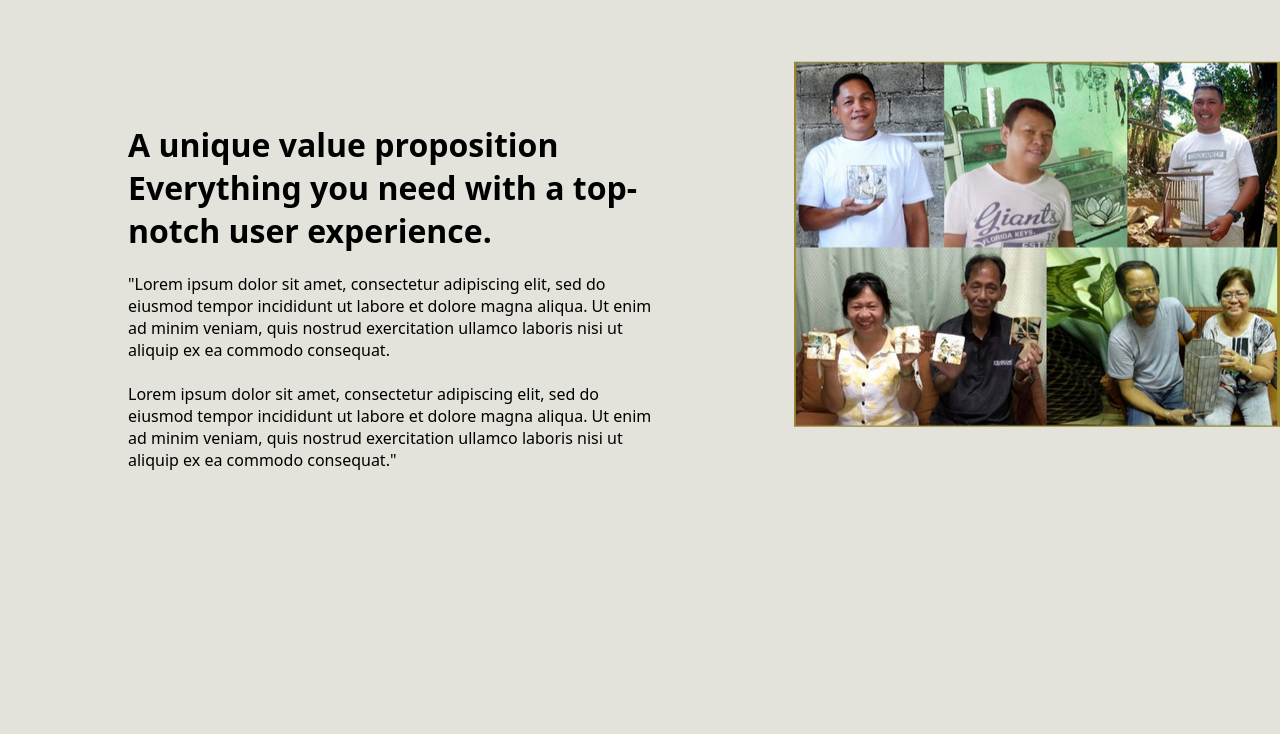
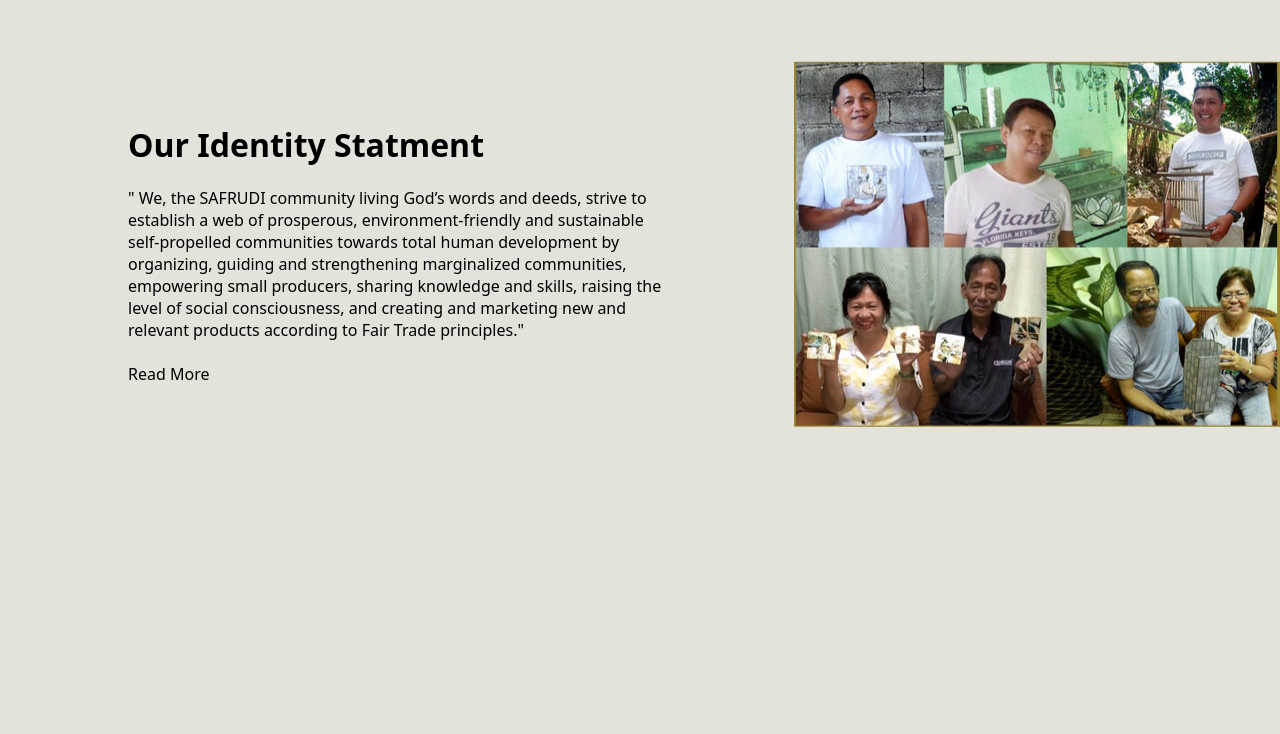
Before and after one commit to jamesmaranion/PROJMGT-Draft-Prototype, a website: page dist/index.html in a window 1280 px wide. Shown: the part 2820-3554 px from the top of the page. Drawn offline with Linux system fonts and the light colour scheme.

Commit message:
Index update

```diff
--- a/dist/index.html
+++ b/dist/index.html
@@ -81,11 +81,12 @@
 
     <div class="about" id="About">
         <div class="info">
-            <h1>A unique value proposition <br> Everything you need with a top-notch user experience.
+            <h1>Our Identity Statment
             </h1>
-            <p>"Lorem ipsum dolor sit amet, consectetur adipiscing elit, sed do eiusmod tempor incididunt ut labore et dolore magna aliqua. Ut enim ad minim veniam, quis nostrud exercitation ullamco laboris nisi ut aliquip ex ea commodo consequat.
+            <p>" We, the SAFRUDI community living God’s words and deeds, strive to establish a web of prosperous, environment-friendly and sustainable self-propelled communities towards total human development by organizing, guiding and strengthening marginalized
+                communities, empowering small producers, sharing knowledge and skills, raising the level of social consciousness, and creating and marketing new and relevant products according to Fair Trade principles."
                 <br>
-                <br> Lorem ipsum dolor sit amet, consectetur adipiscing elit, sed do eiusmod tempor incididunt ut labore et dolore magna aliqua. Ut enim ad minim veniam, quis nostrud exercitation ullamco laboris nisi ut aliquip ex ea commodo consequat."
+                <br><a href="#">Read More</a>
             </p>
         </div>
 
```
